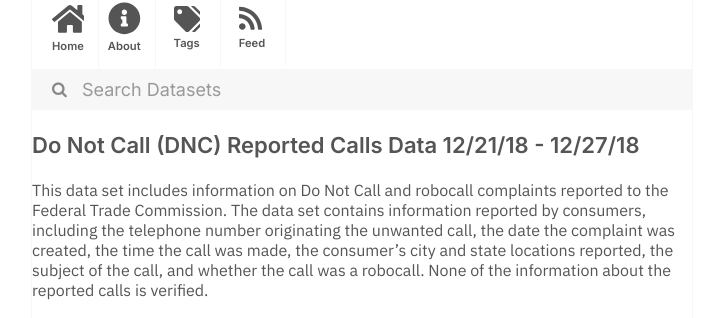
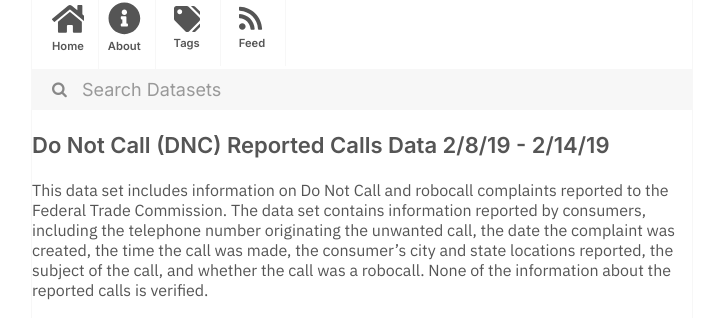
Before and after one commit to dayda-entities/federal-trade-commission, a Jekyll site: the page built from _posts/2020-11-12-do-not-call-dnc-reported-calls.md, in a window 1280 px wide. Shown: the part 216-534 px from the top of the page, without its empty margins (278-1001 px from the left). Built offline with Jekyll 4.4.1, drawn with Linux system fonts in a browser that asks for light colours.

Commit message:
Publish Data

```diff
--- a/_posts/2020-11-12-do-not-call-dnc-reported-calls.md
+++ b/_posts/2020-11-12-do-not-call-dnc-reported-calls.md
@@ -1,7 +1,7 @@
 ---
-title: Do Not Call (DNC) Reported Calls Data 12/21/18 - 12/27/18
-created: '2020-11-12T12:20:51.716931'
-modified: '2020-11-12T12:20:51.716938'
+title: Do Not Call (DNC) Reported Calls Data 2/8/19 - 2/14/19
+created: '2020-11-12T12:20:52.347599'
+modified: '2020-11-12T12:20:52.347605'
 state: active
 type: dataset
 tags:
@@ -12,7 +12,7 @@ tags:
   - Robocalls
 groups: []
 csv_url: >-
-  https://www.ftc.gov/sites/default/files/dnc_complaint_numbers_2018-12-24-28.csv
+  https://www.ftc.gov/sites/default/files/dnc_complaint_numbers_2019-02-11-15.csv
 json_url: ''
 layout: post
 
```
